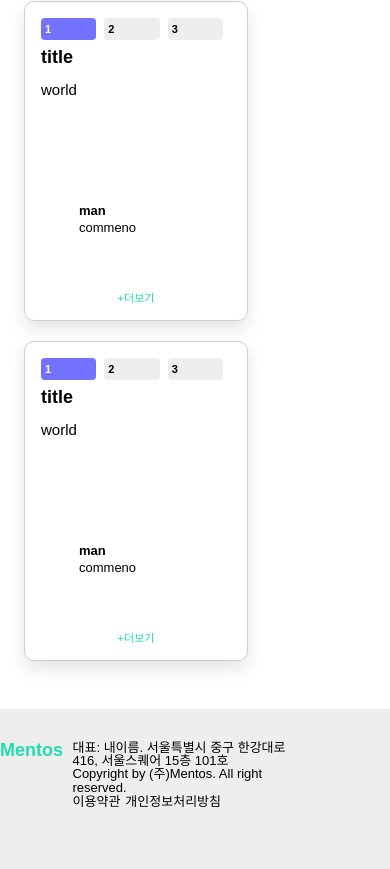
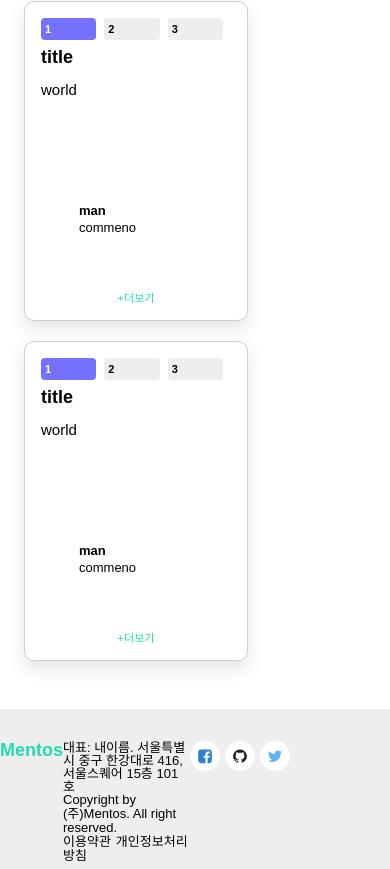
Before and after one commit to Leebonggu/mentos, a React (Create React App) app: page / in a window 390 px wide. Shown: the part 3996-4865 px from the top of the page. Built offline with nearby package versions, Linux system fonts and the light colour scheme; a web font is replaced by a local one.

Commit message:
MT-19 아이콘 추가 및 모바일 반응형 적용

```diff
--- a/src/App.tsx
+++ b/src/App.tsx
@@ -3,9 +3,13 @@ import RootRoutes from './Routes';
 import Header from '@components/Header';
 import Layout from '@components/Layout';
 import Footer from '@components/Footer';
+import useMobileMode from './hooks/useMobileWidth';
+import MobileFooter from './components/Footer/MobileFooter';
 
 function App() {
   const isDev = process.env.NODE_ENV === 'development';
+  const isMobile = useMobileMode();
+  console.log(isMobile)
 
   return (
     <BrowserRouter basename={isDev ? '/' : process.env.PUBLIC_URL}>
@@ -13,7 +17,7 @@ function App() {
       <Layout>
         <RootRoutes />
       </Layout>
-      <Footer />
+      {isMobile ? <MobileFooter /> : <Footer />}
     </BrowserRouter>
   );
 }
--- a/src/assets/svg/SocialFacebookIcon.tsx
+++ b/src/assets/svg/SocialFacebookIcon.tsx
@@ -1,7 +1,7 @@
 import Icon from '@/components/atom/Icon';
 import { IconProps  } from '@/typings';
 
-export const SocialGithubIcon = (props: IconProps) => {
+export const SocialFacebookIcon = (props: IconProps) => {
   return (
     <Icon {...props} bgColor="white">
       <svg width="14" height="15" viewBox="0 0 14 15" fill="none" xmlns="http://www.w3.org/2000/svg">
--- /dev/null
+++ b/src/components/Footer/MobileFooter.tsx
@@ -0,0 +1,12 @@
+import React from 'react';
+import { Container } from './styles';
+
+function MobileFooter() {
+  return (
+    <Container>
+      Mobile
+    </Container>
+  );
+}
+
+export default MobileFooter;
--- a/src/components/Footer/index.tsx
+++ b/src/components/Footer/index.tsx
@@ -1,3 +1,6 @@
+import { SocialFacebookIcon } from '@/assets/svg/SocialFacebookIcon';
+import { SocialGithubIcon } from '@/assets/svg/SocialGithubIcon';
+import { SocialTwitterIcon } from '@/assets/svg/SocialTwitterIcon';
 import Icon from '@components/atom/Icon';
 import Logo from '@components/atom/Logo';
 import {
@@ -32,6 +35,9 @@ function Footer() {
           </CorporateInformationBottom>
         </CorporateInformationWrppaer>
         <SNSWrapper>
+          <SocialFacebookIcon />
+          <SocialGithubIcon ml={5} />
+          <SocialTwitterIcon ml={5} />
           <Icon bgColor='gray_04'/>
           <Icon bgColor='gray_04' ml={5} />
           <Icon bgColor='gray_04' ml={5} />
--- a/src/typings/index.ts
+++ b/src/typings/index.ts
@@ -39,7 +39,7 @@ type FacebookColor = '#3182CE';
 
 export interface IconProps {
   children?: SVGProps<SVGSVGElement>;
-  bgColor: keyof Color | TwitterColor | GoogleColor | InstagramColor | FacebookColor;
+  bgColor?: keyof Color | TwitterColor | GoogleColor | InstagramColor | FacebookColor;
   mr?: number;
   ml?: number;
   mt?: number;
```
